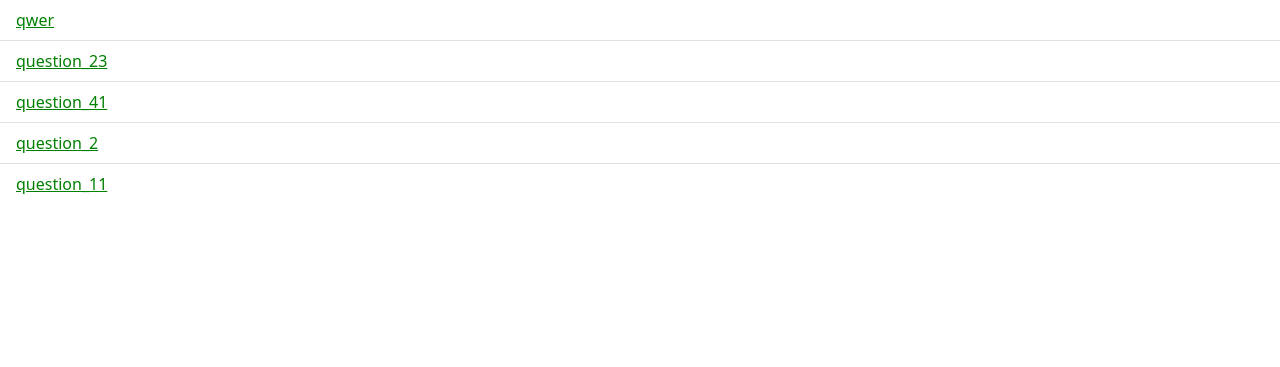
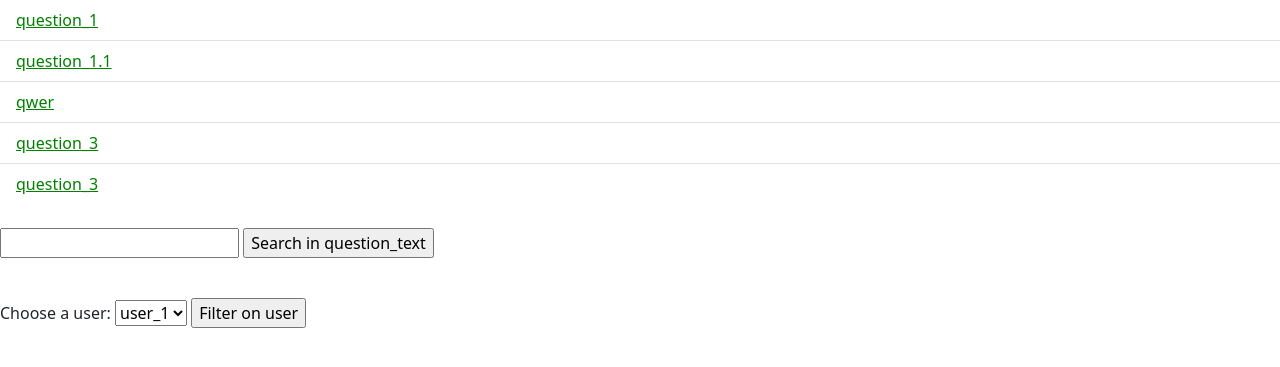
Before and after one commit to podolyanyn/python_group_1_class_work, a Django app: page /app_1/ in a window 1280 px wide. Shown: the part 153-520 px from the top of the page. Run offline with Django 4.2, Linux system fonts and the light colour scheme; a user stored in the database is signed in; data comes from the database, SQL or seed files in the repository; both versions use the stored data as it was after the commit; some libraries are stand-ins or nearby versions.

Commit message:
lesson 41, extra homework (filter, search)

```diff
--- a/django_teacher_mysite/app_1/templates/app_1/detail.html
+++ b/django_teacher_mysite/app_1/templates/app_1/detail.html
@@ -10,3 +10,5 @@
 </fieldset>
 <input type="submit" value="Vote">
 </form>
+<a href="{% url 'app_1:edit_question' question.id %}">Edit</a>
+<a href="{% url 'app_1:delete_question' question.id %}">Delete</a>
--- a/django_teacher_mysite/app_1/templates/app_1/index.html
+++ b/django_teacher_mysite/app_1/templates/app_1/index.html
@@ -17,4 +17,31 @@
 
 
 {#<a href = '/app_1/new_question/'>Add new question</a>#}
+<br>
+<form action="" method="post">
+{% csrf_token %}
+{#  <input type="text" id="fname" name="fname" value="John"><br>#}
+  <input type="text" name="searh_field">
+  <input type="submit" value="Search in question_text">
+</form>
+<br>
+<form action="" method="post">
+{% csrf_token %}
+  <label for="users">Choose a user:</label>
+{#  <select id="cars" name="cars">#}
+  <select name="users">
+{#    <option value="volvo">Volvo</option>#}
+{#    <option value="saab">Saab</option>#}
+{#    <option value="fiat">Fiat</option>#}
+{#    <option value="audi">Audi</option>#}
+
+{#  <ul class="list-group list-group-flush">#}
+    {% for user in users %}
+{#        <option value="volvo">{{ question.user }}</option>#}
+        <option value={{ user }}>{{ user }}</option>
+    {% endfor %}
+{#  </ul>#}
+  </select>
+  <input type="submit" value="Filter on user">
+</form>
 {% endblock %}
--- a/django_teacher_mysite/app_1/urls.py
+++ b/django_teacher_mysite/app_1/urls.py
@@ -9,8 +9,7 @@ urlpatterns = [
     # path('qwerty_1/', views.index),
     # path('users/', views.users, name='users'),
     path('quetions/', views.quetions, name='quetions'),
-    # # ex: /polls/
-    # path("", views.index, name="index"),
+
     # # ex: /polls/5/
     # path("<int:question_id>/", views.detail, name="detail"),
     # # ex: /polls/5/results/
@@ -18,15 +17,20 @@ urlpatterns = [
     # # ex: /polls/5/vote/
     # path("<int:question_id>/vote/", views.vote, name="vote"),
 
-
-    path("", views.IndexView.as_view(), name="index"),
+    # # ex: /polls/
+    path("", views.index, name="index"),
+    # path("", views.IndexView.as_view(), name="index"),
     path("<int:pk>/", views.DetailView.as_view(), name="detail"),
     path("<int:pk>/results/", views.ResultsView.as_view(), name="results"),
     path("<int:question_id>/vote/", views.vote, name="vote"),
     path("new_question/", views.new_question, name="new_question"),
     path("new_question_thanks/", views.new_question_thanks, name="new_question_thanks"),
+    path("<int:question_id>/edit/", views.edit_question, name="edit_question"),
+    path("<int:question_id>/delete/", views.delete_question, name="delete_question"),
 
     path("index_1/", views.index_1, name="index_1"),
+
+    # "a/" - async
     path("a/", views.index_async, name="index_async"),
 
     path("a/index_1/", views.index_1_async, name="index_1_async"),
--- a/django_teacher_mysite/app_1/views.py
+++ b/django_teacher_mysite/app_1/views.py
@@ -14,18 +14,35 @@ import asyncio, httpx
 from asgiref.sync import sync_to_async
 
 
+@login_required
+def index(request):
+    if request.method != 'POST':
+        latest_question_list = Question.objects.order_by("-pub_date")[:5]
+        # latest_question_list = Question.objects.filter(user=request.user).order_by("-pub_date")[:5]
+        # context = {"latest_question_list": latest_question_list}
+        # return render(request, "app_1/index.html", context)
+    else:
+        # pass
+        # latest_question_list = Question.objects.filter(user=request.user).filter(question_text__contains=request.POST.get('searh_field')).order_by("-pub_date")[:5]
+        if request.POST.get('searh_field'):
+            latest_question_list = Question.objects.filter(question_text__contains=request.POST.get('searh_field')).order_by("-pub_date")[:5]
+        else:
+            # pass
+            user = User.objects.get(username=request.POST.get('users'))
+            latest_question_list = Question.objects.filter(user=user.id).order_by("-pub_date")[:5]
+    #
+    # users = [question.user.username if question.user.username else None  for question in latest_question_list]
+    users = list(set([getattr(question.user, 'username', None) for question in latest_question_list]))
+    context = {"latest_question_list": latest_question_list, 'users':users}
+    return render(request, "app_1/index.html", context)
 
-# def index(request):
-#     latest_question_list = Question.objects.order_by("-pub_date")[:5]
-#     context = {"latest_question_list": latest_question_list}
-#     return render(request, "app_1/index.html", context)
 
-class IndexView(LoginRequiredMixin, generic.ListView):
-    template_name = "app_1/index.html"
-    context_object_name = "latest_question_list"
-    def get_queryset(self):
-        """Return the last five published questions."""
-        return Question.objects.filter(user=self.request.user).order_by("-pub_date")[:5]
+# class IndexView(LoginRequiredMixin, generic.ListView):
+#     template_name = "app_1/index.html"
+#     context_object_name = "latest_question_list"
+#     def get_queryset(self):
+#         """Return the last five published questions."""
+#         return Question.objects.filter(user=self.request.user).order_by("-pub_date")[:5]
 
 
 
@@ -112,6 +129,32 @@ def new_question(request):
 
     return render(request, 'app_1/new_question.html', {'form': form})
 
+
+@login_required
+def edit_question(request, question_id):
+    question = Question.objects.get(id=question_id)
+    # question = get_object_or_404(Question, pk=question_id)
+    if request.method == 'POST':
+        form = QuestionForm(request.POST, instance=question)
+        if form.is_valid():
+            # print(form.cleaned_data)
+            form.save()
+            # return HttpResponseRedirect(reverse("app_1:new_question_thanks"))
+            # return HttpResponseRedirect('/app_1/new_question_thanks/')
+            return HttpResponse('Question is edited !')
+    else:
+        form = QuestionForm(instance=question)
+
+    return render(request, 'app_1/new_question.html', {'form': form})
+
+
+@login_required
+def delete_question(request, question_id):
+    # question = Question.objects.get_object_or_404(id=question_id)
+    question = get_object_or_404(Question, pk=question_id)
+    question.delete()
+    return HttpResponse('Question is deleted !')
+
 def new_question_thanks(request):
     return HttpResponse('New question is created !')
 
--- a/django_teacher_mysite/mysite_/settings.py
+++ b/django_teacher_mysite/mysite_/settings.py
@@ -40,6 +40,7 @@ INSTALLED_APPS = [
     'app_1',
     'crispy_forms',
     "crispy_bootstrap5",
+    'django_filters'
 ]
 
 MIDDLEWARE = [
```
Also changed, not shown: django_teacher_mysite/app_1/filters.py (added, +8 -0 lines), django_teacher_mysite/db.sqlite3.
